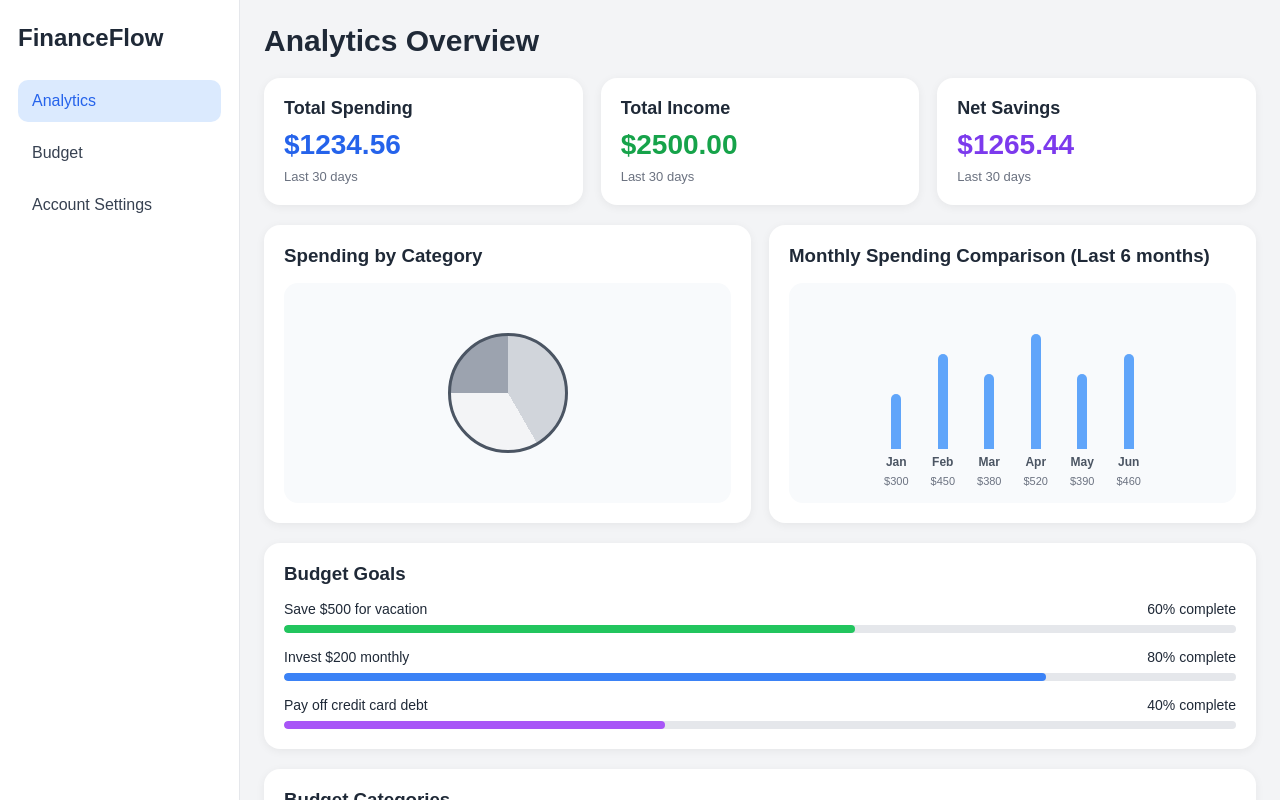
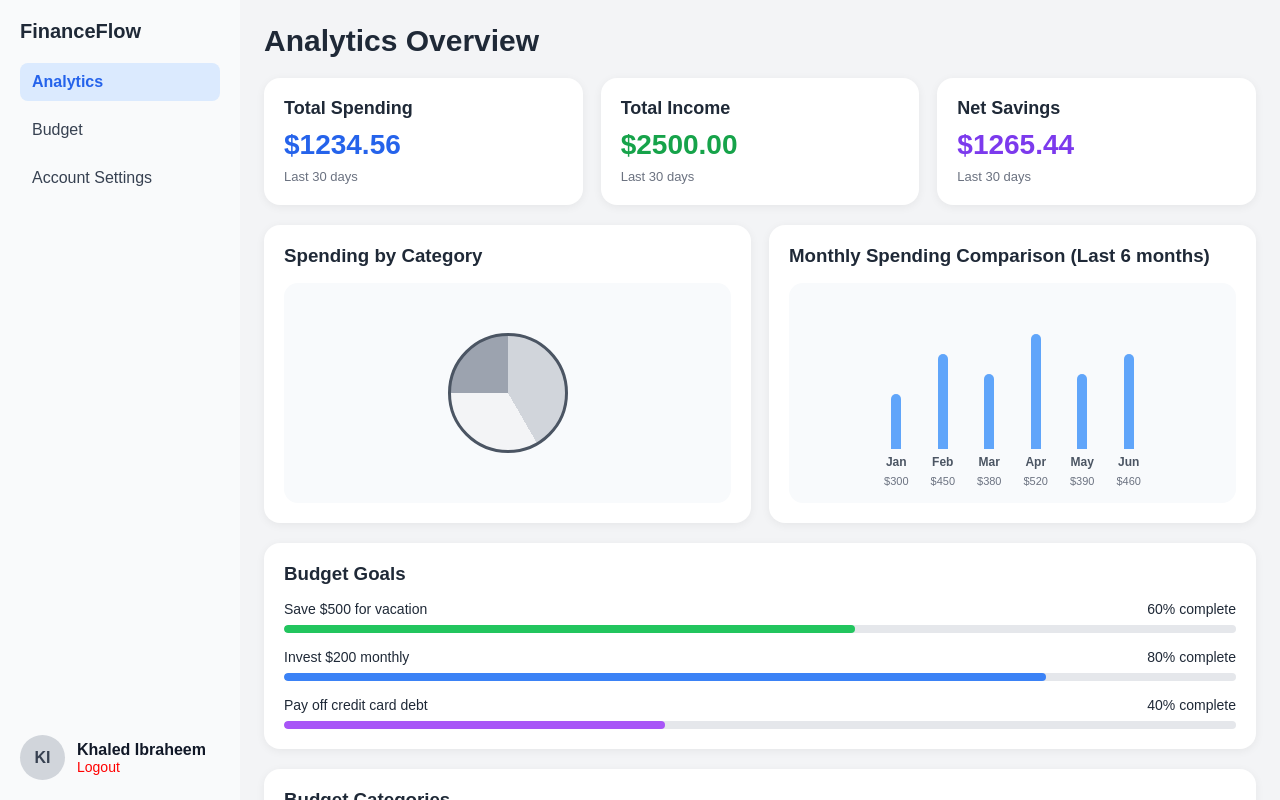
Before and after one commit to ShahadAlmatrudi/finance-flow, a React app in the folder frontend/: page /analytics in a window 1280 px wide. Shown: the top 800 px of the page. Built offline with nearby package versions, Linux system fonts and the light colour scheme; the HTML template or start-up script is replaced by a standard one.

Commit message:
Implement sidebar layout with user profile and logout styling

```diff
--- a/frontend/src/components/layout/Sidebar.jsx
+++ b/frontend/src/components/layout/Sidebar.jsx
@@ -3,10 +3,11 @@ import { NavLink } from "react-router-dom";
 export default function Sidebar() {
   return (
     <aside className="sidebar">
-      <div>
+      {/* TOP SECTION */}
+      <div className="sidebar-top">
         <h2 className="logo">FinanceFlow</h2>
 
-        <nav>
+        <nav className="nav-menu">
           <NavLink to="/analytics" className="nav-link">
             Analytics
           </NavLink>
@@ -21,12 +22,16 @@ export default function Sidebar() {
         </nav>
       </div>
 
+      {/* BOTTOM USER SECTION */}
       <div className="sidebar-user">
         <div className="user-avatar">KI</div>
 
         <div className="user-details">
           <p className="user-name">Khaled Ibraheem</p>
-          <button className="logout-btn">Logout</button>
+
+          <button className="logout-btn">
+            Logout
+          </button>
         </div>
       </div>
     </aside>
--- a/frontend/src/index.css
+++ b/frontend/src/index.css
@@ -21,83 +21,95 @@ a {
 
 .sidebar {
   width: 240px;
-  min-height: 100vh;
-  background: #ffffff;
-  border-right: 1px solid #e5e7eb;
-  padding: 24px 18px;
-  flex-shrink: 0;
+  height: 100vh;
+  background: #f9fafb;
   display: flex;
   flex-direction: column;
   justify-content: space-between;
+  padding: 20px;
+}
+
+/* TOP */
+.sidebar-top {
+  display: flex;
+  flex-direction: column;
+  gap: 20px;
 }
 
 .logo {
-  font-size: 24px;
-  font-weight: 700;
-  margin-bottom: 28px;
+  font-size: 20px;
+  font-weight: bold;
 }
 
-.sidebar nav {
+/* NAV */
+.nav-menu {
   display: flex;
   flex-direction: column;
   gap: 10px;
 }
 
 .nav-link {
-  padding: 12px 14px;
-  border-radius: 10px;
+  text-decoration: none;
   color: #374151;
-  font-weight: 500;
-  transition: 0.2s ease;
+  padding: 10px 12px;
+  border-radius: 8px;
 }
 
 .nav-link:hover {
-  background: #eef2ff;
+  background: #e5e7eb;
 }
 
 .nav-link.active {
   background: #dbeafe;
   color: #2563eb;
+  font-weight: 600;
 }
 
+/* USER SECTION */
 .sidebar-user {
   display: flex;
   align-items: center;
   gap: 12px;
-  padding-top: 20px;
 }
 
 .user-avatar {
-  width: 40px;
-  height: 40px;
+  width: 45px;
+  height: 45px;
   border-radius: 50%;
   background: #d1d5db;
   display: flex;
   align-items: center;
   justify-content: center;
-  font-weight: 700;
+  font-weight: bold;
   color: #374151;
 }
 
 .user-details {
   display: flex;
   flex-direction: column;
-  gap: 4px;
 }
 
 .user-name {
-  font-size: 14px;
   font-weight: 600;
+  color: #111827;
 }
 
+/* LOGOUT (button styled as text) */
 .logout-btn {
+  background: none;
   border: none;
-  background: transparent;
-  color: #ef4444;
-  font-size: 13px;
+  padding: 0;
+  margin: 0;
+
+  color: red;
+  font-size: 14px;
   cursor: pointer;
   text-align: left;
-  padding: 0;
+}
+
+.logout-btn:hover {
+  color: darkred;
+  text-decoration: underline;
 }
 
 .page-content {
```
